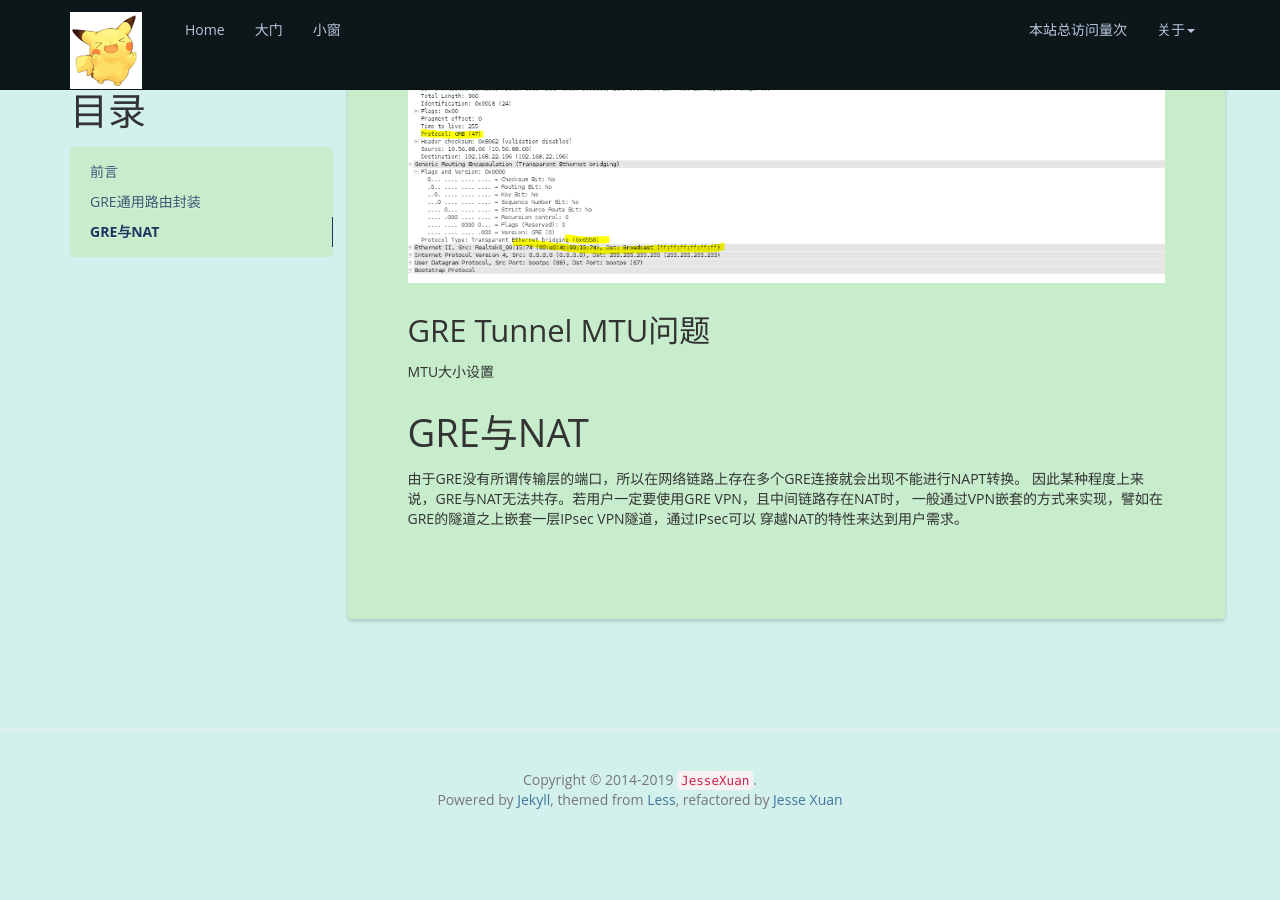
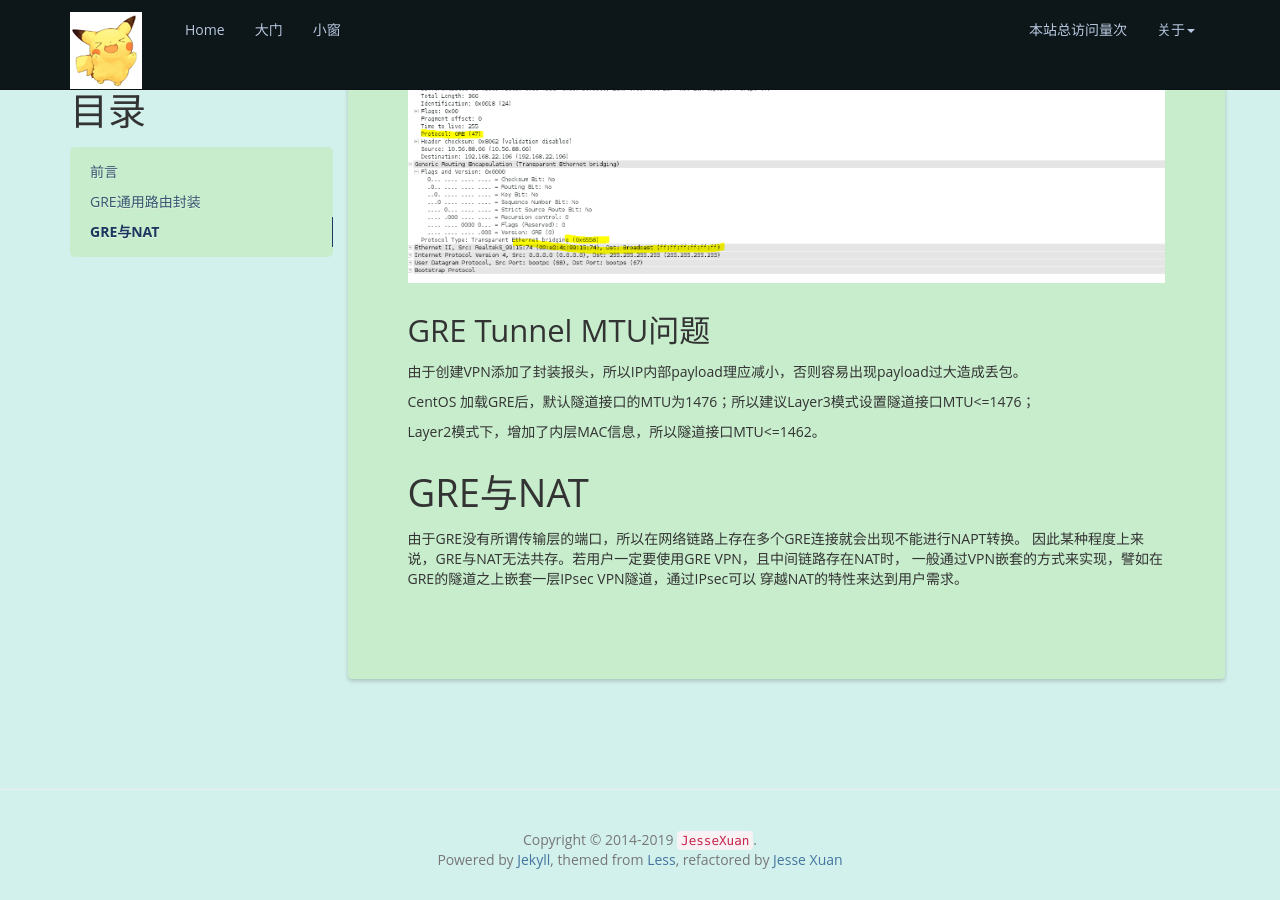
Before and after one commit to JesseXuan/jessexuan.github.io, a Jekyll site: the page built from _posts/2019-01-11-gre_vpn_reading.md, in a window 1280 px wide and 900 px high, scrolled down 5297 px. Built offline with Jekyll 4.4.1, drawn with Linux system fonts in a browser that asks for light colours; nearby versions of some CDN libraries; a script that is not in the unit is left out; comment, search, counter and statistics services are not loaded; before the commit the page ends 6137 px from its top, so only the background shows below that; some of the changed text lies outside the part shown.

Commit message:
Update 2019-01-11-gre_vpn_reading.md

```diff
--- a/_posts/2019-01-11-gre_vpn_reading.md
+++ b/_posts/2019-01-11-gre_vpn_reading.md
@@ -142,7 +142,11 @@ PC1可以动态获取到PC2相同网段IP，可以正常互相通信。
 GRE Tunnel MTU问题                                                    {#MTU}
 ------------------------------------
 
-MTU大小设置
+由于创建VPN添加了封装报头，所以IP内部payload理应减小，否则容易出现payload过大造成丢包。
+
+CentOS 加载GRE后，默认隧道接口的MTU为1476；所以建议Layer3模式设置隧道接口MTU<=1476；
+
+Layer2模式下，增加了内层MAC信息，所以隧道接口MTU<=1462。
 
 
 GRE与NAT                                                    {#GreNat}
```
Also changed, not shown: other parts of _posts/2019-01-11-gre_vpn_reading.md (+1 -1 lines).
